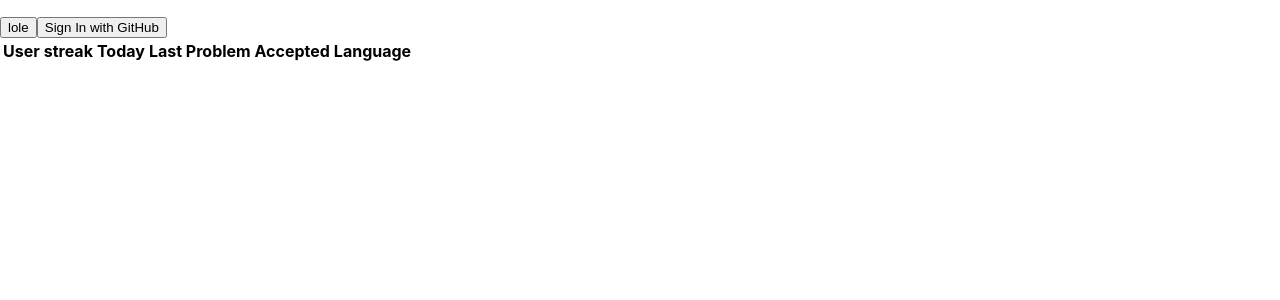
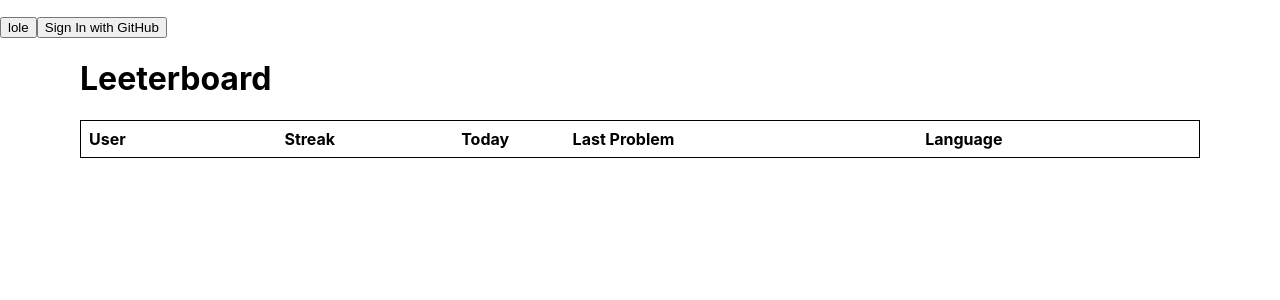
Before and after one commit to ryanwong2000/leeterboard, a React (Create React App) app in the folder leeterboard/: page / in a window 1280 px wide. Shown: the top 300 px of the page. Built offline with nearby package versions, Linux system fonts and the light colour scheme; no server answers.

Commit message:
add styling to table

```diff
--- a/leeterboard/src/components/Board/Board.css
+++ b/leeterboard/src/components/Board/Board.css
@@ -1,3 +1,31 @@
-.row {
+.board {
+  border-color: black;
+  margin: auto;
+  max-width: 70em;
+}
+
+table {
+  padding: 5px;
+  border: 1px solid;
+  margin: auto;
+  justify-content: center;
+  width: 100%;
+}
+
+tr.row {
   text-align: left;
+  border-top: 1px solid gray;
 }
+
+td {
+  margin: auto;
+}
+
+.streak {
+  max-width: max-content;
+  text-align: center;
+}
+
+.submittedToday {
+  text-align: center;
+}
--- a/leeterboard/src/components/Board/Board.tsx
+++ b/leeterboard/src/components/Board/Board.tsx
@@ -9,17 +9,20 @@ interface BoardProps {
 
 export const Board = ({ userData }: BoardProps) => {
   return (
-    <table className="container">
+    <div className="board">
+      <h1>Leeterboard</h1>
+      <table>
         <thead>
           <tr className="row">
-          <th>User</th>
-          <th>streak</th>
-          <th>Today</th>
-          <th>Last Problem Accepted</th>
-          <th>Language</th>
+            <th className="name">User</th>
+            <th className="streak">Streak</th>
+            <th className="submittedToday">Today</th>
+            <th className="lastAccepted">Last Problem</th>
+            <th className="language">Language</th>
           </tr>
         </thead>
         <tbody>{userData && userData.map((user, i) => <UserCard key={i} user={user} />)}</tbody>
       </table>
+    </div>
   );
 };
--- a/leeterboard/src/components/UserCard/UserCard.tsx
+++ b/leeterboard/src/components/UserCard/UserCard.tsx
@@ -6,9 +6,7 @@ export default function UserCard(props: { user: LCUser }) {
     <tr className="row">
       <td className="name">{props.user.username}</td>
       <td className="streak">{props.user.streak}</td>
-      <td className="submittedToday">
-        {props.user.submittedToday ? 'true' : 'false'}
-      </td>
+      <td className="submittedToday">{props.user.submittedToday ? '✅' : '❌'}</td>
       <td className="lastAccepted">{props.user.title}</td>
       <td className="language">{props.user.lang}</td>
     </tr>
```
Lines whose indentation alone changed are shown as unchanged.
